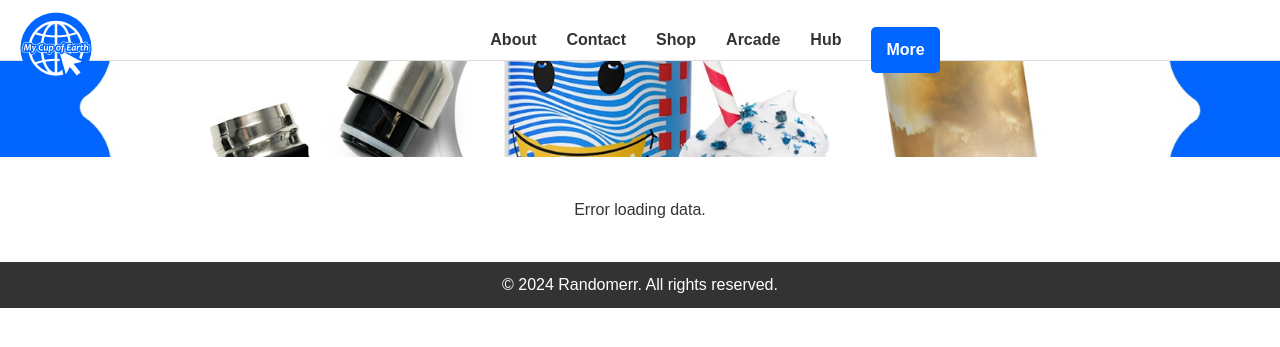
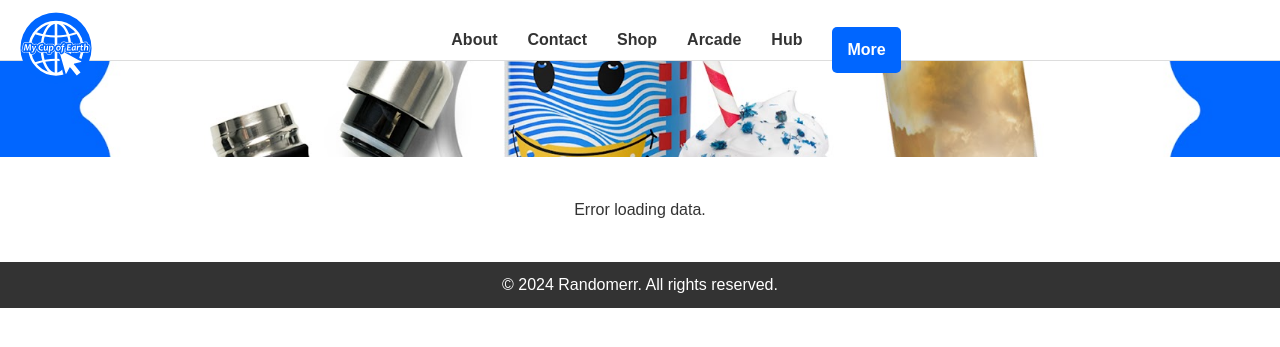
Before and after one commit to m-cochran/Randomerr, a Jekyll site: the page built from hub.html, in a window 1280 px wide. Shown: the top 347 px of the page. Built offline with Jekyll 4.4.1, drawn with Linux system fonts in a browser that asks for light colours.

Commit message:
Update styles.css

```diff
--- a/assets/css/styles.css
+++ b/assets/css/styles.css
@@ -57,6 +57,13 @@
   transform: translateY(3%); /* Overlap the logo with the background */
 }
 
+.nav-container {
+  max-width: 100%;  /* Constrain the nav width to the page layout */
+  width: 100%;      /* Set full width */
+  overflow-x: hidden;  /* Prevent horizontal overflow */
+  box-sizing: border-box;
+  padding: 0 20px;    /* Add padding to ensure it doesn’t touch the edges */
+}
 
 /* Navigation styling */
 nav {
@@ -65,9 +72,7 @@
   flex-grow: 1;
   margin-left: 20px;
   margin-right: 20px;
-  width: 100%; /* Full width */
-  max-width: 1050px; /* Set a max width according to your design */
-  overflow: hidden; /* Prevent horizontal overflow */
+  width: 100%;
 }
 
 nav ul {
```
